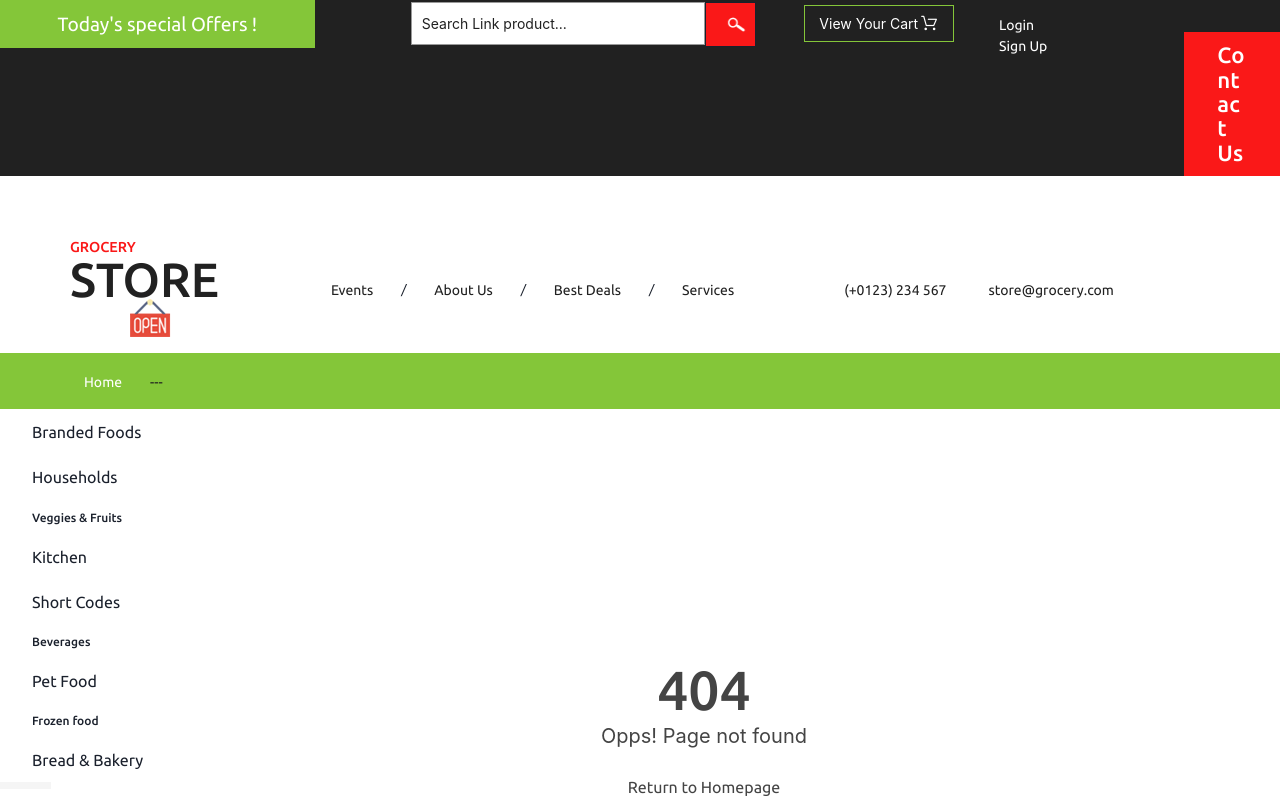
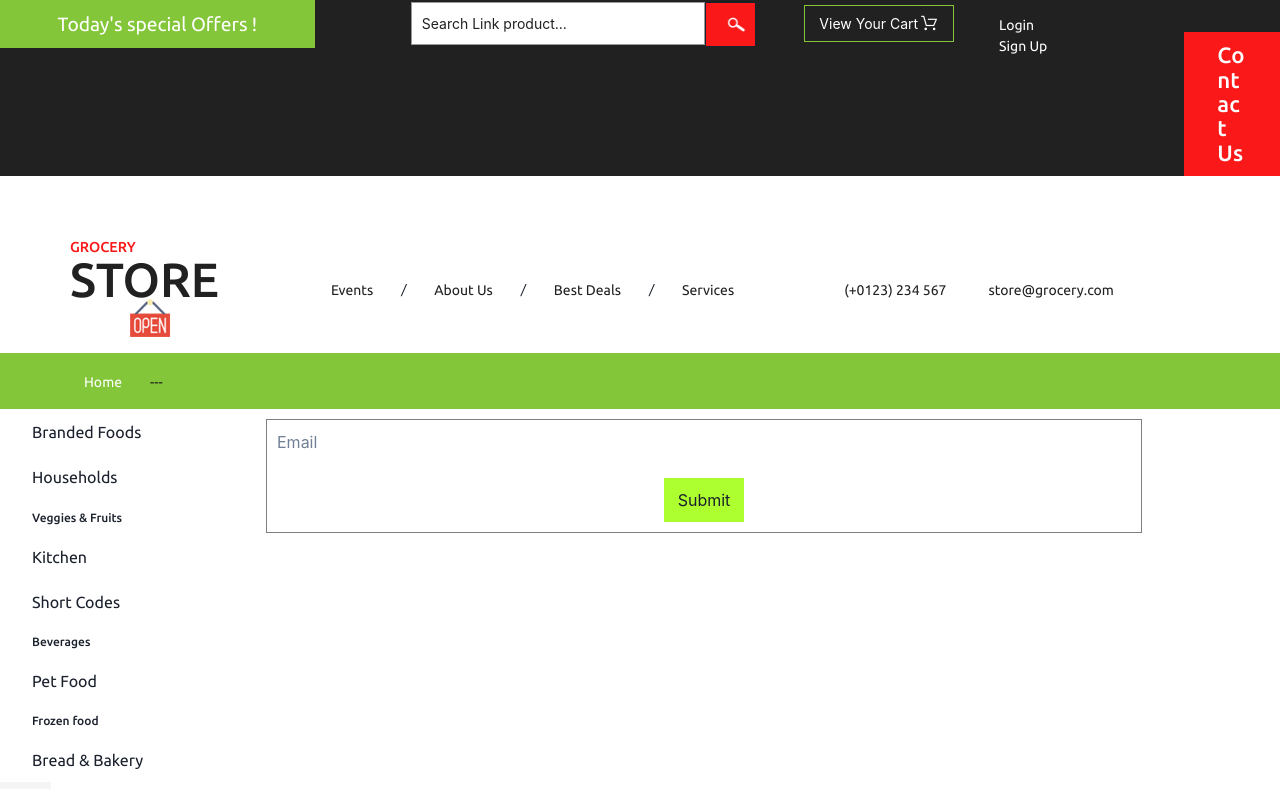
Before and after one commit to yubraj424/ekbana-ecommerce, a React (Create React App) app in the folder grocery/: page /forgetpassword in a window 1280 px wide. Shown: the top 800 px of the page. Built offline with nearby package versions, Linux system fonts and the light colour scheme; some icons are missing.

Commit message:
forgotpassword api hit and signup api updates

```diff
--- /dev/null
+++ b/grocery/src/components/loginpageandsignup/ForgetPassword.js
@@ -0,0 +1,71 @@
+import React from "react";
+import axios from "axios";
+import { useForm } from "react-hook-form";
+import { toast } from "react-toastify";
+import { useNavigate } from "react-router-dom";
+
+const ForgetPassword = () => {
+  const Navigate = useNavigate();
+  const {
+    register,
+    handleSubmit,
+    formState: { errors },
+  } = useForm();
+  const formHandler = (data) => {
+    console.log("first");
+    if (data.email !== "") {
+      Navigate("/login");
+    }
+    axios
+      .post(
+        "https://uat.ordering-farmshop.ekbana.net/api/v4/auth/forgot-password",
+        {
+          email: localStorage.getItem("signup_email"),
+        },
+        {
+          headers: {
+            "Api-Key": "3uxpudnPFywb4AYZjjpbhOHRV3YMTNscyRF4AiVZi2go6brJMx",
+          },
+        }
+      )
+      .then((response) => {
+        if (response.status === 200) {
+          toast.info("Your password reset link is sent to your email");
+        }
+      })
+      .catch((error) => {
+        console.log(error, "fail");
+      });
+  };
+  return (
+    <div>
+      <form
+        onSubmit={handleSubmit(formHandler)}
+        style={{
+          display: "flex",
+          flexDirection: "column",
+          margin: "10px",
+          border: "1px solid grey",
+          padding: "10px",
+        }}
+      >
+        <input {...register("email", { required: true })} placeholder="Email" />
+        <br />
+        <input
+          type="submit"
+          value="Submit"
+          style={{
+            display: "flex",
+            width: "80px",
+            padding: "10px",
+            justifyContent: "center",
+            margin: "auto",
+            backgroundColor: "greenyellow",
+          }}
+        />
+      </form>
+    </div>
+  );
+};
+
+export default ForgetPassword;
--- a/grocery/src/components/loginpageandsignup/Login.js
+++ b/grocery/src/components/loginpageandsignup/Login.js
@@ -93,7 +93,7 @@ const Login = () => {
             )}
 
             <div class="cta">
-              <a href="#">Forgot your password?</a>
+              <a href="/forgetpassword">Forgot your password?</a>
             </div>
           </div>
         </div>
--- a/grocery/src/components/loginpageandsignup/Signup.js
+++ b/grocery/src/components/loginpageandsignup/Signup.js
@@ -45,6 +45,7 @@ const Signup = () => {
       )
       .then((response) => {
         console.log(response, "sigup sucess");
+        localStorage.setItem("signup_email", data.email);
         localStorage.setItem(
           "signupinfo",
           JSON.stringify({
--- a/grocery/src/routing/Routers.js
+++ b/grocery/src/routing/Routers.js
@@ -37,6 +37,7 @@ import Payment from "../components/payment/Payment";
 import Hotoffers from "../components/Hotoffers/Hotoffers";
 import Checkout from "../view/checkoutpage/Checkout";
 import Practice from "../components/practice/Practice";
+import ForgetPassword from "../components/loginpageandsignup/ForgetPassword";
 
 const Routers = () => {
   return (
@@ -61,13 +62,13 @@ const Routers = () => {
             <Route path="/login" element={<Login />} />
             <Route path="/shortcode" element={<ShortCode />} />
 
-            <Route path="/bread" element={<Bread />} />
+            {/* <Route path="/bread" element={<Bread />} />
             <Route path="/drinks" element={<Drinks />} />
             <Route path="/frozen" element={<Frozen />} />
             <Route path="/household" element={<Household />} />
             <Route path="/kitchen" element={<Kitchen />} />
             <Route path="/pet" element={<Pet />} />
-            <Route path="/vegetables" element={<Vegetables />} />
+            <Route path="/vegetables" element={<Vegetables />} /> */}
             <Route path="/faq" element={<Faq />} />
 
             <Route path="/category" element={<Categories />} />
@@ -77,6 +78,7 @@ const Routers = () => {
             <Route path="/hotoffers" element={<Hotoffers />} />
             <Route path="/checkout" element={<Checkout />} />
             <Route path="/practice" element={<Practice />} />
+            <Route path="/forgetpassword" element={<ForgetPassword />} />
           </Routes>
         </div>
       </div>
```
Also changed, not shown: grocery/src/components/singleproduct/SingleProduct.js (added).
